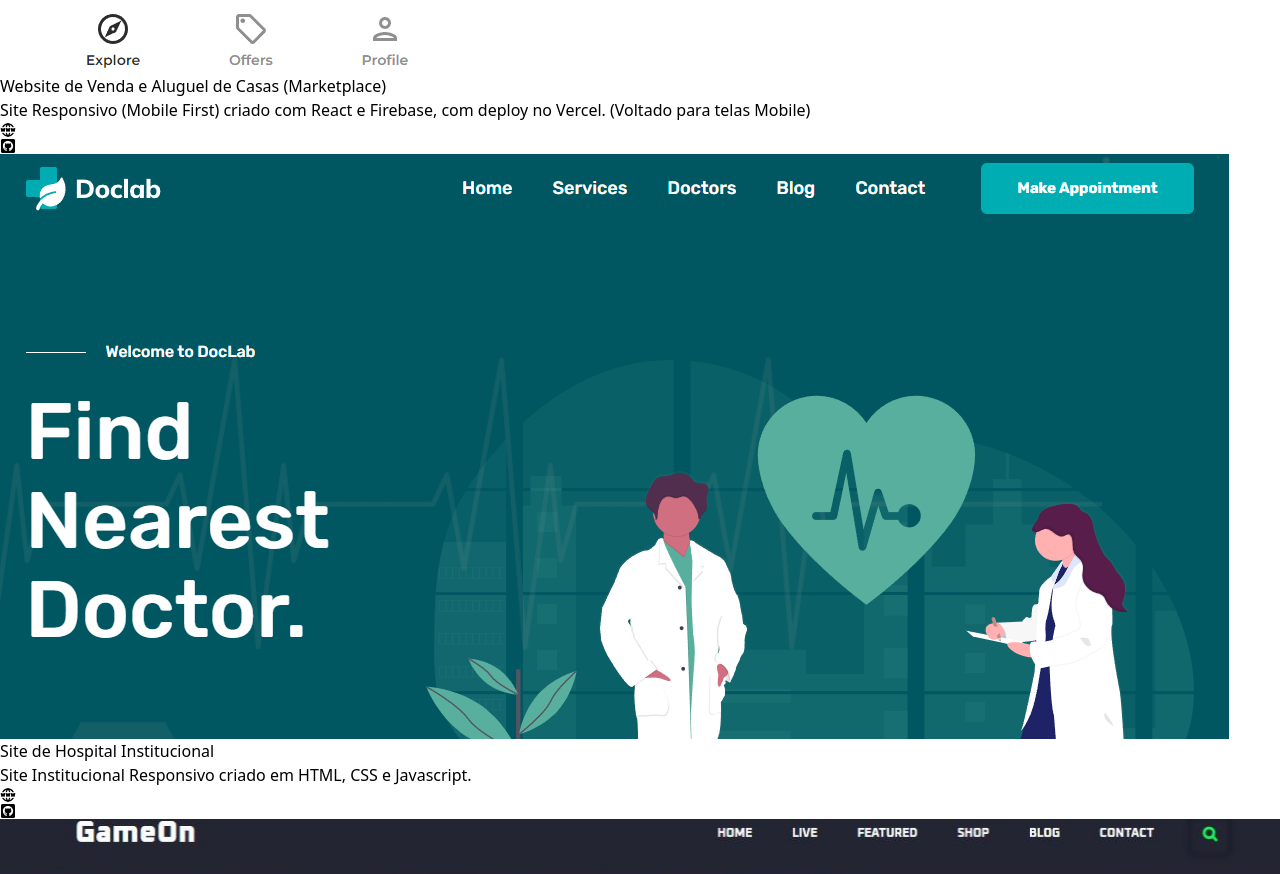
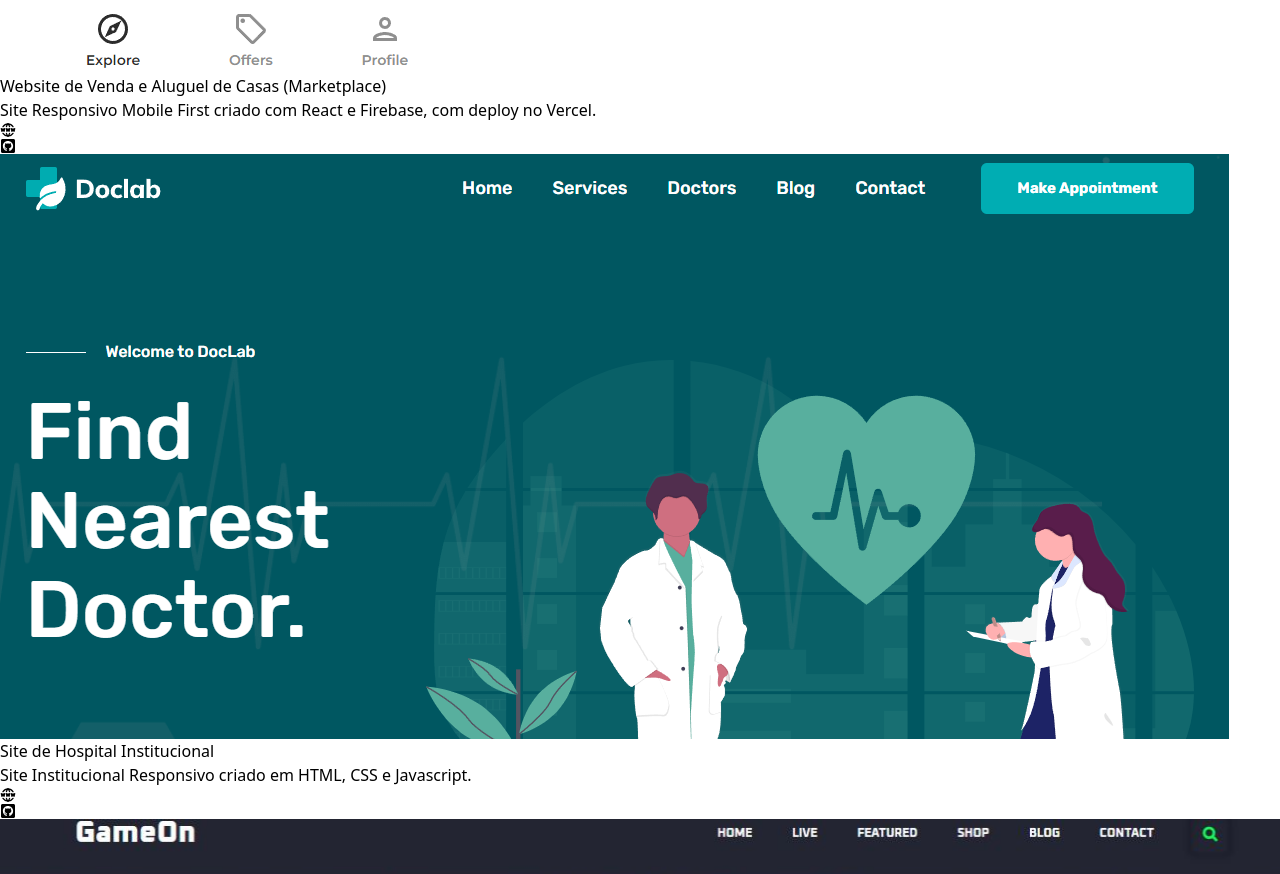
Before and after one commit to guskse/portfolio-ptbr, a React (Vite) app: page / in a window 1280 px wide. Shown: the part 2010-2884 px from the top of the page. Built offline with nearby package versions, Linux system fonts and the light colour scheme.

Commit message:
changed project desc

```diff
--- a/src/data.jsx
+++ b/src/data.jsx
@@ -47,7 +47,7 @@ export const projects = [
     url: "https://house-marketplace-gc.vercel.app/",
     github: "https://github.com/guskse/",
     title: "Website de Venda e Aluguel de Casas (Marketplace)",
-    text: "Site Responsivo (Mobile First) criado com React e Firebase, com deploy no Vercel. (Voltado para telas Mobile)",
+    text: "Site Responsivo Mobile First criado com React e Firebase, com deploy no Vercel.",
   },
   {
     id: nanoid(),
```
